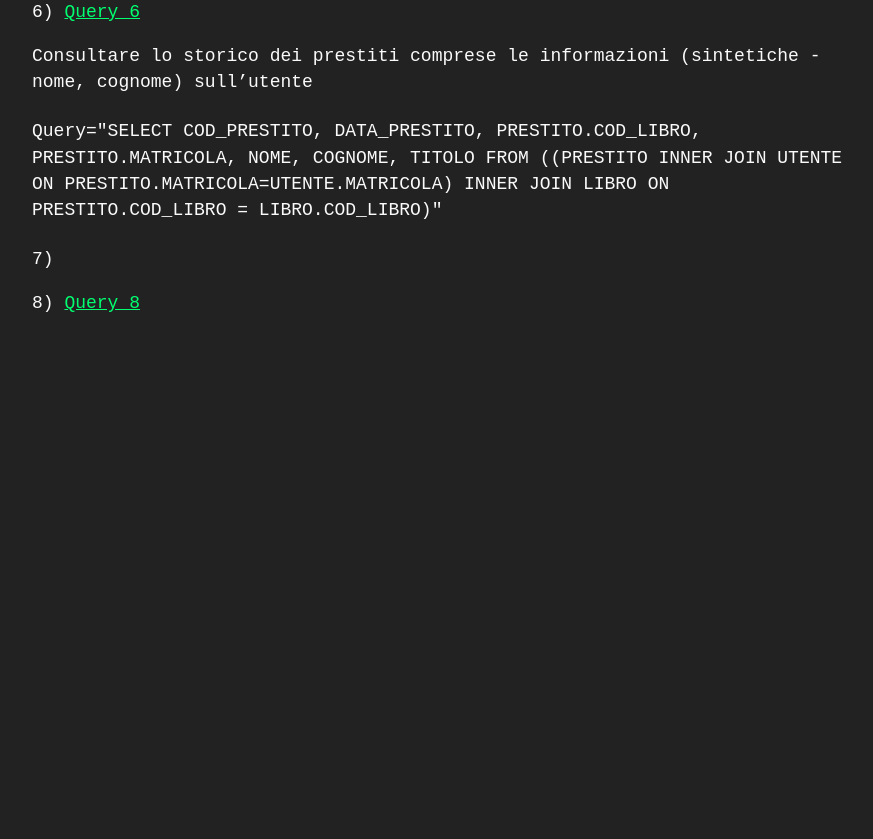
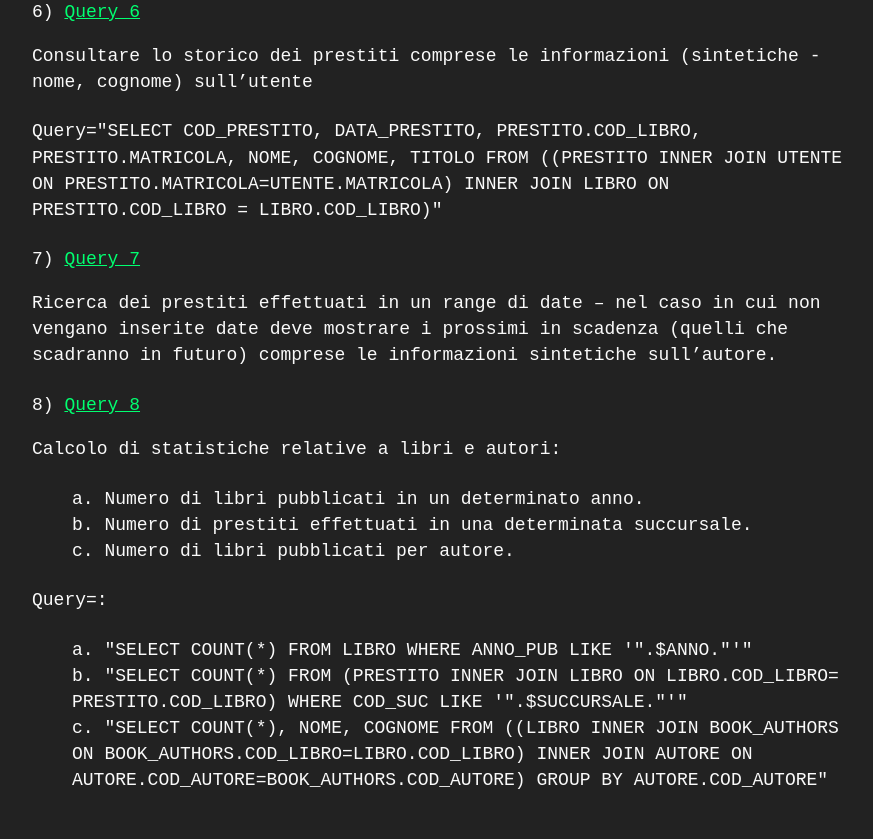
Before and after one commit to stefanoroda/Progetto_Basi, a PHP site: page / in a window 1280 px wide. Shown: the part 1612-2451 px from the top of the page, without its empty margins (216-1089 px from the left). Before the commit the page ends 1924 px from the top, so only its background shows below. Run offline with PHP 8.4, Linux system fonts and the light colour scheme.

Commit message:
adding query

```diff
--- a/Web-interface/index.html
+++ b/Web-interface/index.html
@@ -63,8 +63,35 @@
                 INNER JOIN UTENTE ON PRESTITO.MATRICOLA=UTENTE.MATRICOLA)
                 INNER JOIN LIBRO ON PRESTITO.COD_LIBRO = LIBRO.COD_LIBRO)"</p>
             </ul>
-            <ul>7) <a href="7.php"> </a></ul>
+            <ul>7) <a href="php/RPrestito.php"> Query_7</a>
+                <p>Ricerca dei prestiti effettuati in un range di date – nel caso in cui non vengano
+                    inserite date deve mostrare i prossimi in scadenza (quelli che scadranno in futuro)
+                    comprese le informazioni sintetiche sull’autore.</p>
+            </ul>
             <ul>8) <a href="php/Statistiche.php"> Query_8</a>
+                <p>Calcolo di statistiche relative a libri e autori:
+                    <lu>
+                        <ul>a. Numero di libri pubblicati in un determinato anno.</ul>
+                        <ul>b. Numero di prestiti effettuati in una determinata succursale.</ul>
+                        <ul>c. Numero di libri pubblicati per autore.</ul>
+                    </lu></p>
+                <p>Query=:
+                    <lu>
+                        <ul>a. "SELECT COUNT(*)
+                            FROM LIBRO
+                            WHERE ANNO_PUB LIKE '".$ANNO."'"</ul>
+                        <ul>b. "SELECT COUNT(*)
+                            FROM (PRESTITO
+                            INNER JOIN LIBRO
+                            ON LIBRO.COD_LIBRO= PRESTITO.COD_LIBRO)
+                            WHERE COD_SUC LIKE '".$SUCCURSALE."'"</ul>
+                        <ul>c. "SELECT COUNT(*), NOME, COGNOME
+                            FROM ((LIBRO INNER JOIN BOOK_AUTHORS
+                            ON BOOK_AUTHORS.COD_LIBRO=LIBRO.COD_LIBRO)
+                            INNER JOIN AUTORE
+                            ON AUTORE.COD_AUTORE=BOOK_AUTHORS.COD_AUTORE)
+                            GROUP BY AUTORE.COD_AUTORE"</ul>
+                    </lu></p>
             </ul>
 
         </lu>
--- a/Web-interface/sql/QUERYPOTENTI.sql
+++ b/Web-interface/sql/QUERYPOTENTI.sql
@@ -40,3 +40,7 @@ ON BOOK_AUTHORS.COD_LIBRO=LIBRO.COD_LIBRO)
 INNER JOIN AUTORE
 ON AUTORE.COD_AUTORE=BOOK_AUTHORS.COD_AUTORE)
 GROUP BY NOME;
+
+SELECT *
+FROM PRESTITO
+WHERE DATA_PRESTITO BETWEEN '2023-01-11' AND '2023-01-12';
```
Also changed, not shown: Web-interface/php/RPrestito.php (added, +18 -0 lines), Web-interface/php/Statistiche.php (+68 -2 lines), 2 other files.
